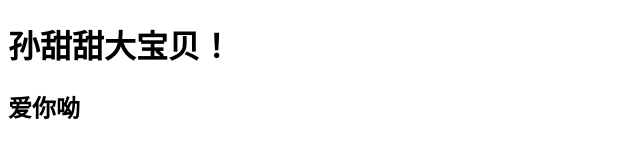
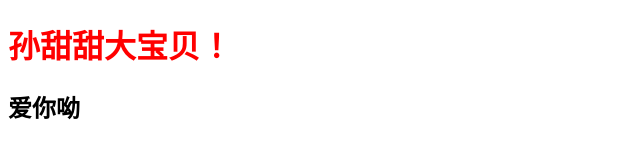
Before and after one commit to sweetmainW/sweetmainW.github.io, a plain HTML site: page index.html in a window 1280 px wide. Shown: the whole page, without its empty margins (0-640 px from the left). Drawn offline with Linux system fonts and the light colour scheme.

Commit message:
添加颜色
字体颜色

```diff
--- a/index.html
+++ b/index.html
@@ -5,7 +5,7 @@
     <title></title>
 </head>
 <body>
-    <h1>孙甜甜大宝贝！</h1>
+    <h1 style="font-family:verdana;color:red">孙甜甜大宝贝！</h1>
     <h2>爱你呦</h2>
 </body>
 </html>
```
